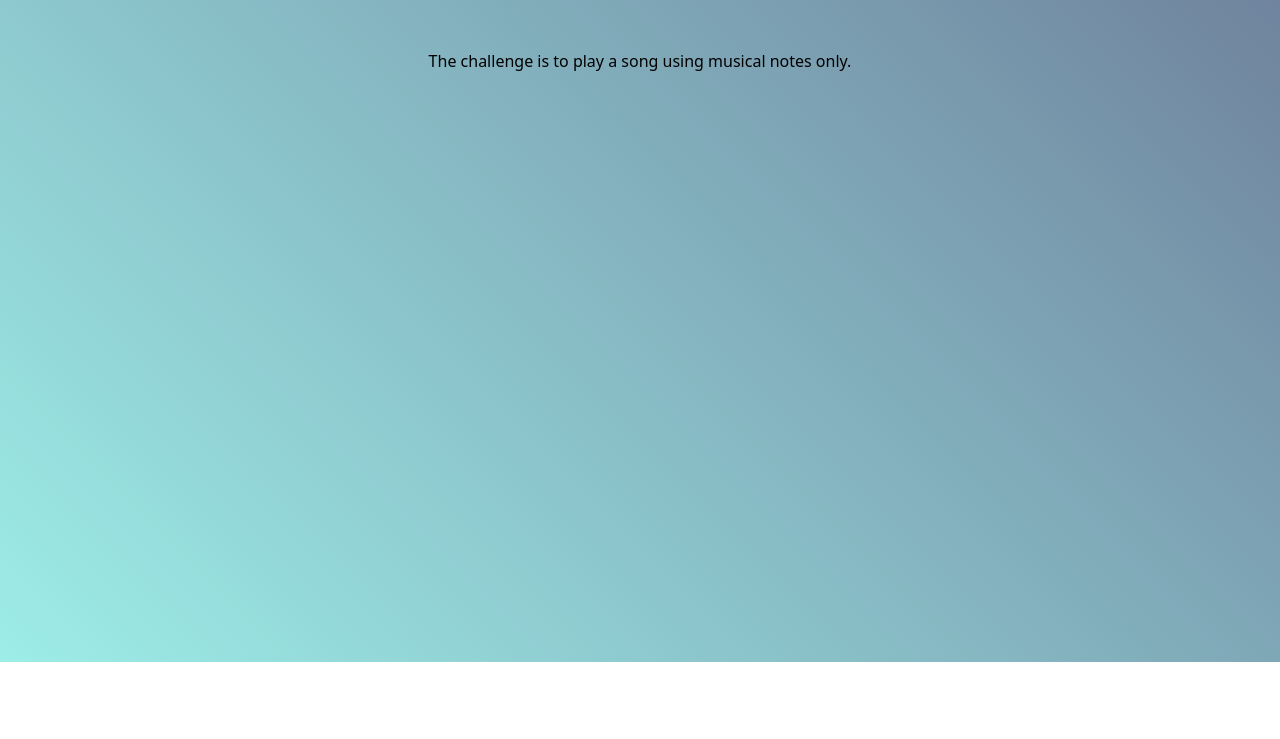
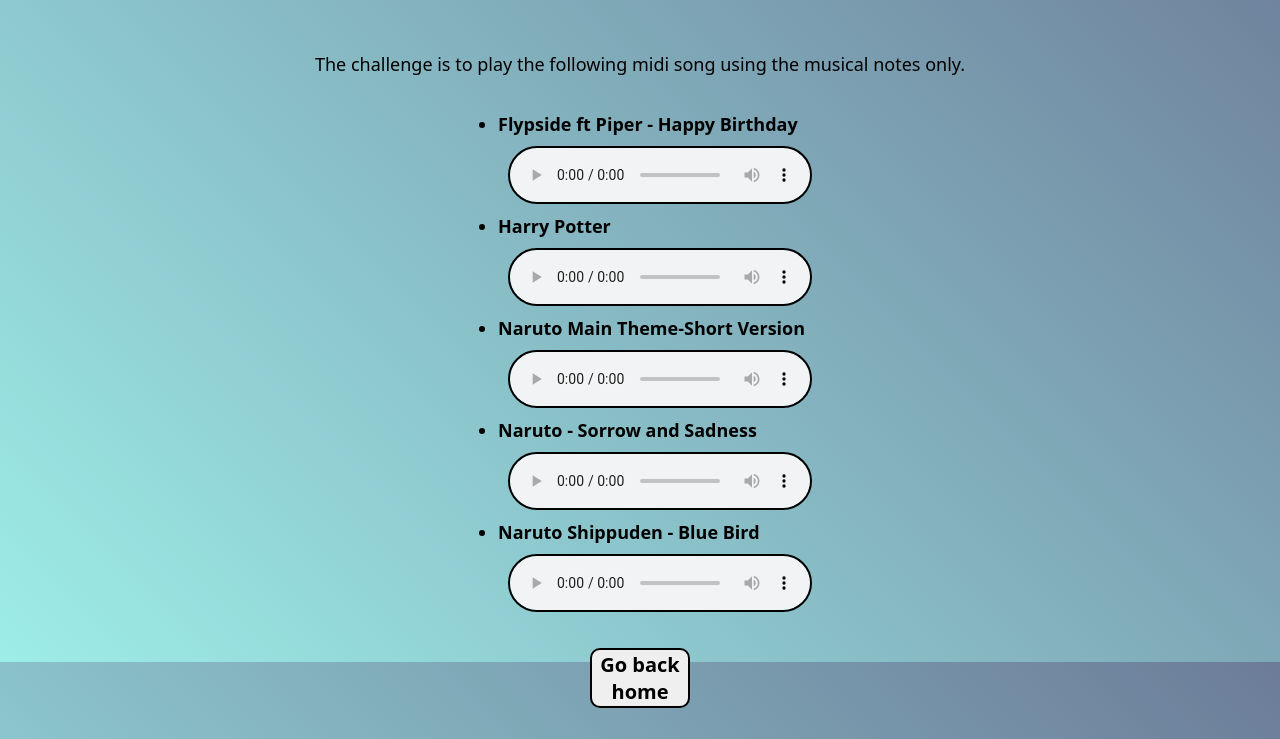
Before and after one commit to Yuser00123/Musical-website, a plain HTML site: page challenge.html in a window 1280 px wide. Shown: the part 138-877 px from the top of the page. Before the commit the page ends 800 px from the top, so only its background shows below. Drawn offline with Linux system fonts and the light colour scheme; a web font is replaced by a local one.

Commit message:
added challenges in challenge.html and improved styling and added .gitignore

```diff
--- a/challenge.html
+++ b/challenge.html
@@ -7,6 +7,21 @@
     </head>
     <body>
         <h1><u><strong>The Challenge</strong></u></h1>
-        <p>The challenge is to play a song using musical notes only.</p>
+        <p>The challenge is to play the following midi song using the musical notes only.</p>
+        <ul>
+            <li><b>Flypside ft Piper - Happy Birthday</b></li>
+            <audio src="https://cdn.hackclub.com/01a20c49-9ad1-7f3a-b76d-b624844a713d/Flypside%20ft%20Piper%20-%20Happy%20Birthday.mp3" controls></audio>
+            <li><b>Harry Potter</b></li>
+            <audio src="https://cdn.hackclub.com/01a20c50-5fc8-7da2-8a92-e1cde23c5abd/harrypotter.mid-870-1795502632000.mp3" controls></audio>
+            <li><b>Naruto Main Theme-Short Version</b></li>
+            <audio src="https://cdn.hackclub.com/01a20c53-bb87-77a8-9802-f2ab7b38b1cc/Naruto%20-%20Naruto%20Main%20Theme-Short%20Version.mp3" controls></audio>
+            <li><b>Naruto - Sorrow and Sadness</b></li>
+            <audio src="https://cdn.hackclub.com/01a20c5a-daf1-7bfa-99a9-5b6a8f8c1697/Naruto%20-%20Sorrow%20and%20Sadness.mp3" controls></audio>
+            <li><b>Naruto Shippuden - Blue Bird</b></li>
+            <audio src="https://cdn.hackclub.com/01a20c5e-8ede-7080-a7cf-cba6cb44106a/Naruto%20Shippuden%20-%20Blue%20Bird.mp3" controls></audio>
+        </ul>
+        <button onclick="goHome()">Go back home</button>
+        <script src="main.js">
+        </script>
     </body>
 </html>
--- a/style.css
+++ b/style.css
@@ -4,7 +4,7 @@
     border: 6px solid black;
     width: 600px;
     height: 500px;
-    margin-bottom: 2em;
+    margin-bottom: auto;
     border-radius: 20px;
 }
 
@@ -37,6 +37,7 @@ button{
     font-weight: bold;
     font-size: 20px;
     font-family: 'Salsa', system-ui;
+    margin: 8px;
 }
 
 #button{
@@ -71,6 +72,8 @@ body{
     display: flex;
     flex-direction: column;
     align-items: center;
+    font-size: large;
+    overflow: scroll;
 }
 
 #color{
@@ -84,3 +87,10 @@ body{
     width: 200px;
     height: 25px;
 }
+
+audio{
+    display: block;
+    border: 2px solid black;
+    border-radius: 29px;
+    margin: 10px;
+}
```
Also changed, not shown: 1 other file.
